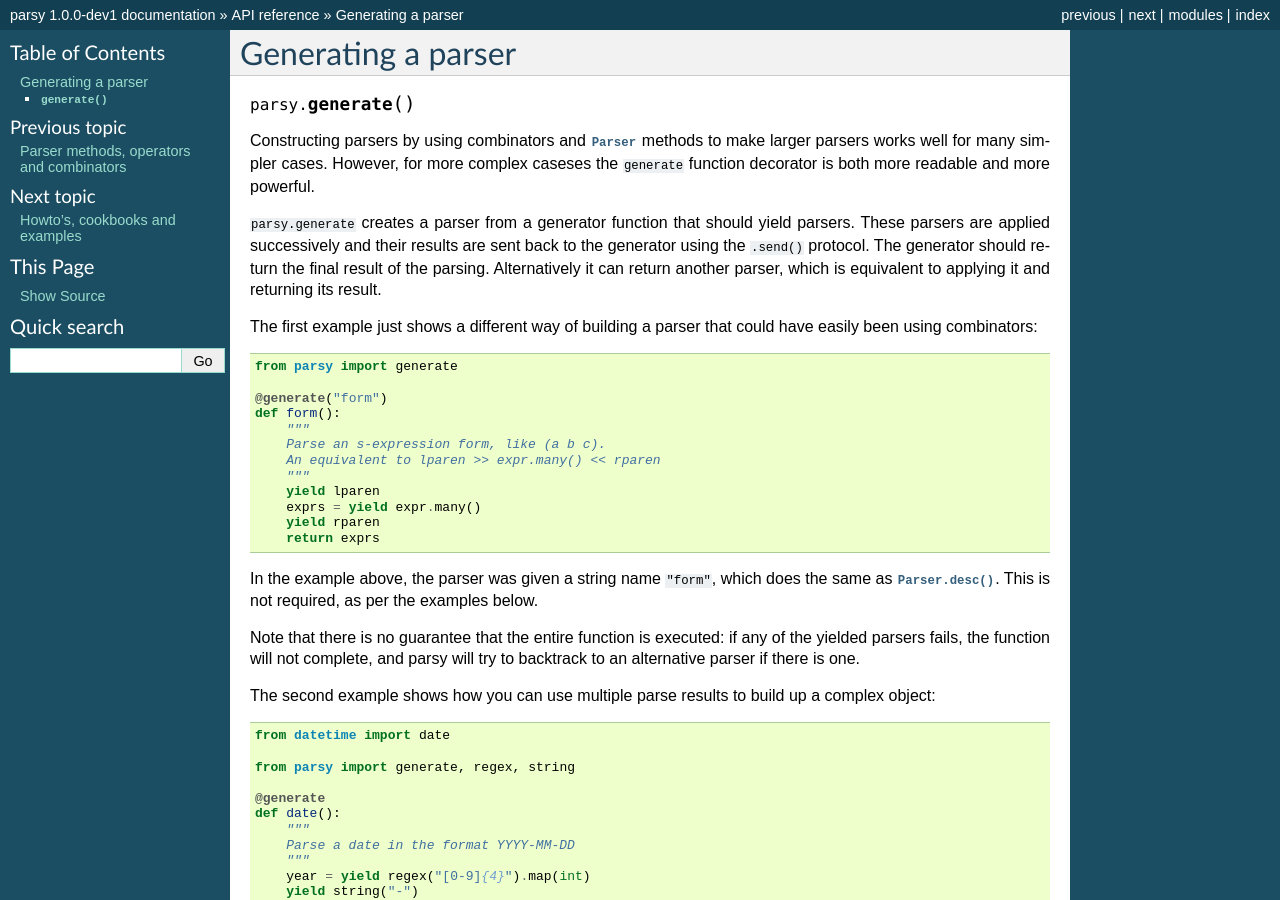
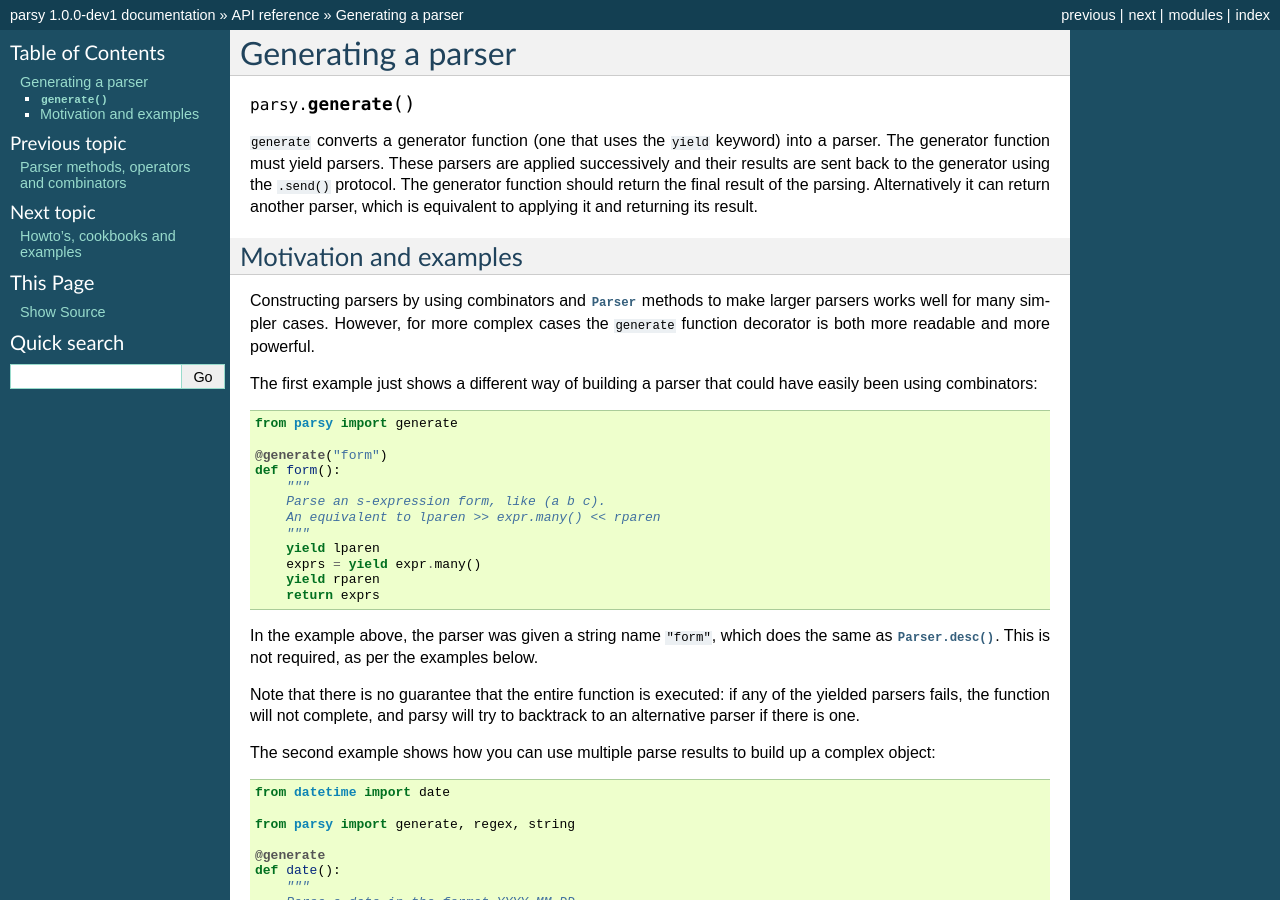
Before and after one commit to python-parsy/parsy, a Sphinx documentation site: the page built from docs/ref/generating.rst, in a window 1280 px wide and 900 px high. Built offline with Sphinx 7.4.7, drawn with Linux system fonts in a browser that asks for light colours.

Commit message:
Docs improvements

```diff
--- a/docs/ref/generating.rst
+++ b/docs/ref/generating.rst
@@ -5,15 +5,20 @@ Generating a parser
 .. currentmodule:: parsy
 .. function:: generate
 
+``generate`` converts a generator function (one that uses the ``yield`` keyword)
+into a parser. The generator function must yield parsers. These parsers are
+applied successively and their results are sent back to the generator using the
+``.send()`` protocol. The generator function should return the final result of
+the parsing. Alternatively it can return another parser, which is equivalent to
+applying it and returning its result.
+
+Motivation and examples
+=======================
+
 Constructing parsers by using combinators and :class:`Parser` methods to make
 larger parsers works well for many simpler cases. However, for more complex
-caseses the ``generate`` function decorator is both more readable and more powerful.
-
-``parsy.generate`` creates a parser from a generator function that should yield
-parsers. These parsers are applied successively and their results are sent back
-to the generator using the ``.send()`` protocol. The generator should return the
-final result of the parsing. Alternatively it can return another parser, which
-is equivalent to applying it and returning its result.
+cases the ``generate`` function decorator is both more readable and more
+powerful.
 
 The first example just shows a different way of building a parser that could
 have easily been using combinators:
--- a/docs/ref/primitives.rst
+++ b/docs/ref/primitives.rst
@@ -100,7 +100,6 @@ These are the lowest level building blocks for creating parsers.
 
    Parsing a list of tokens:
 
-   >>> class SPACE: pass
    >>> hello = match_item('hello')
    >>> hello.parse_partial(["hello", "how", "are", "you"])
    ('hello', ['how', 'are', 'you'])
```
Also changed, not shown: docs/contributing.rst (+15 -1 lines).
